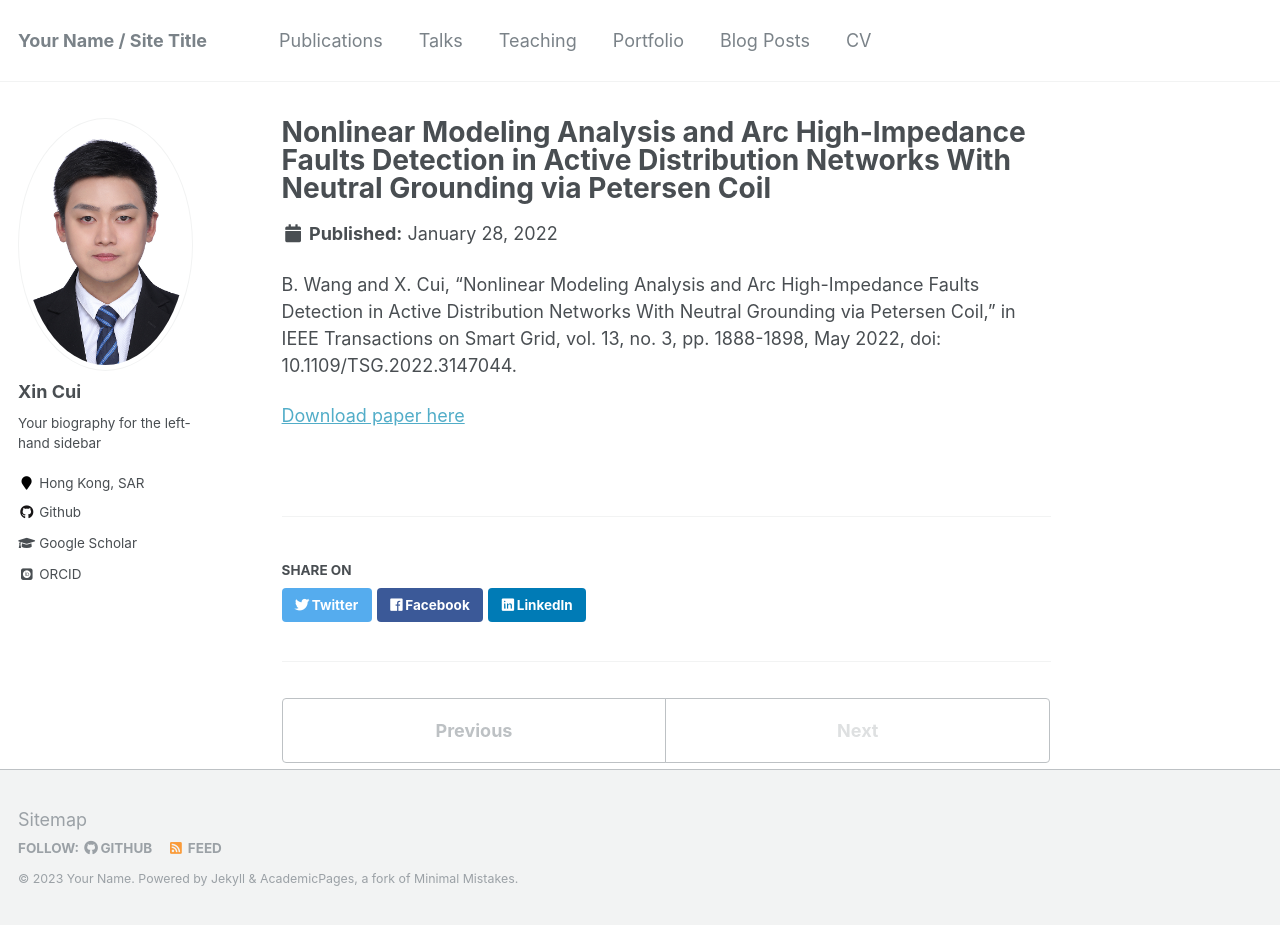
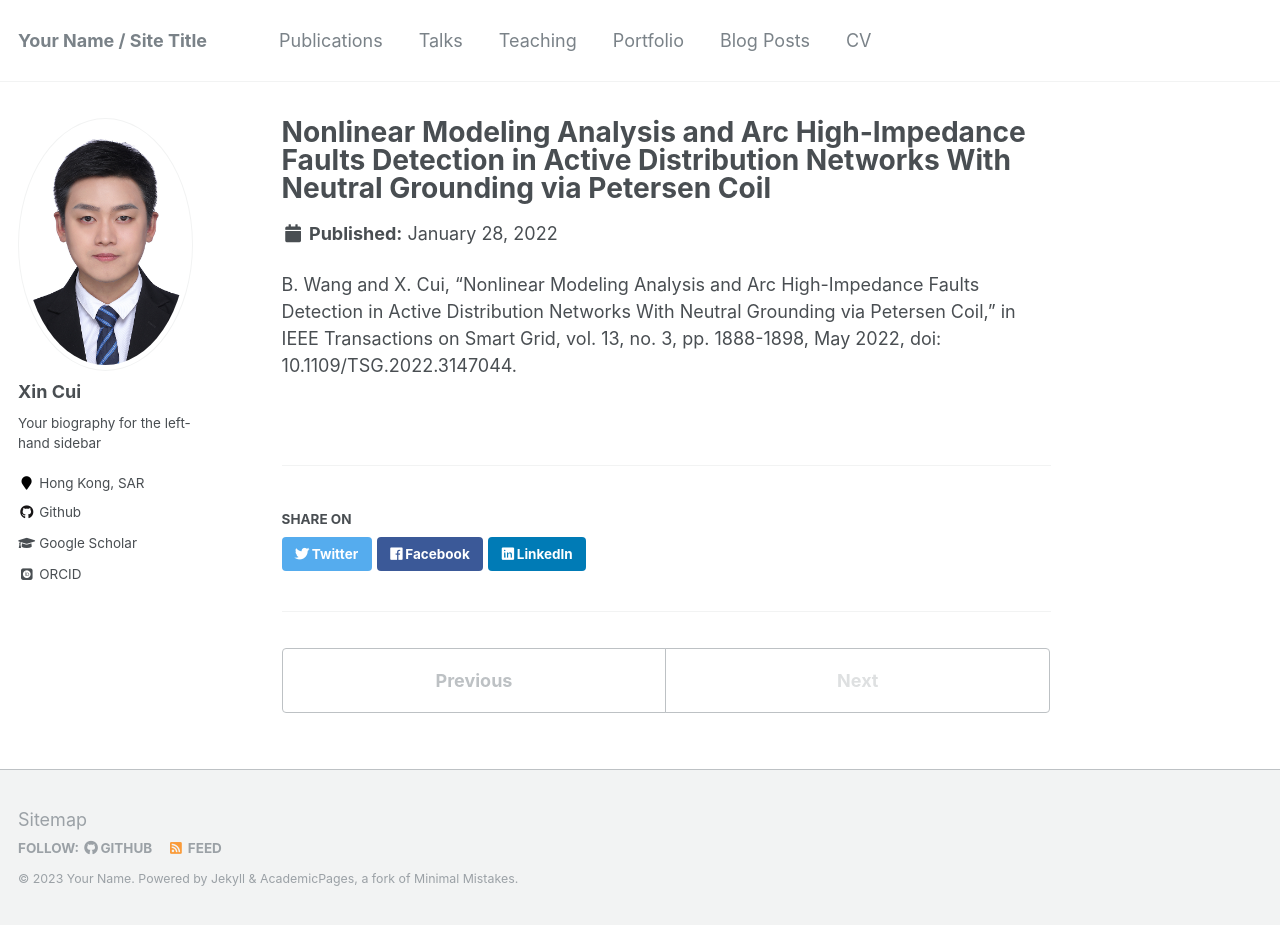
Before and after one commit to CUIXINPOWER/web, a Jekyll site: the page built from _publications/2015-10-01-paper-title-number-3.md, in a window 1280 px wide and 925 px high. Built offline with Jekyll 4.4.1, drawn with Linux system fonts in a browser that asks for light colours; some web fonts are replaced.

Commit message:
Update 2015-10-01-paper-title-number-3.md

```diff
--- a/_publications/2015-10-01-paper-title-number-3.md
+++ b/_publications/2015-10-01-paper-title-number-3.md
@@ -5,5 +5,3 @@ permalink: https://ieeexplore.ieee.org/abstract/document/9695992
 date: 2022-01-28
 ---
 B. Wang and X. Cui, "Nonlinear Modeling Analysis and Arc High-Impedance Faults Detection in Active Distribution Networks With Neutral Grounding via Petersen Coil," in IEEE Transactions on Smart Grid, vol. 13, no. 3, pp. 1888-1898, May 2022, doi: 10.1109/TSG.2022.3147044.
-
-[Download paper here](http://academicpages.github.io/files/paper3.pdf)
```
